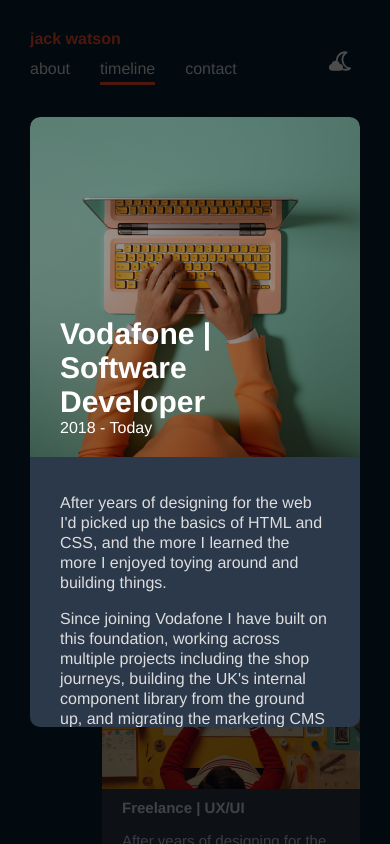
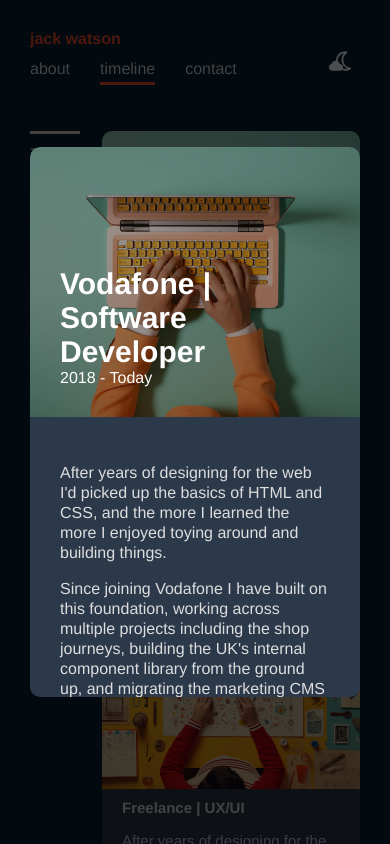
Before and after one commit to theblindguest/portfolio, a React app: page /timeline in a window 390 px wide. Both pictures are taken after a click on the element 231 px from the left and 318 px from the top of the page. Shown: the top 844 px of the page. Built offline with nearby package versions, Linux system fonts and the light colour scheme.

Commit message:
fix modal styling mobile

```diff
--- a/src/components/modal/index.tsx
+++ b/src/components/modal/index.tsx
@@ -10,7 +10,7 @@
 }
 
 const Modal: FC<Modal> = ({ modalData, setModalData }: Modal) => {
-  const { startDate, endDate, heading, subHeading, text, id, image } = modalData
+  const { startDate, endDate, heading, subHeading, text, image } = modalData
 
   useEffect(() => {
     document.body.style.overflow = 'hidden'
@@ -31,14 +31,16 @@
           e.stopPropagation()
         }}
       >
-        <Styled.Header image={image}>
+        <Styled.HeaderBackground image={image}>
+          <Styled.HeaderText>
             <Styled.Heading>
               {heading} | {subHeading}
             </Styled.Heading>
             <Styled.Dates>
               {startDate} - {endDate}
             </Styled.Dates>
-        </Styled.Header>
+          </Styled.HeaderText>
+        </Styled.HeaderBackground>
         <Styled.Text dangerouslySetInnerHTML={{ __html: text }} />
       </Styled.Modal>
     </Styled.ModalOverlay>
--- a/src/components/modal/modal.styles.ts
+++ b/src/components/modal/modal.styles.ts
@@ -22,25 +22,29 @@
     background-color: ${props.theme.colors.backgrounds.modal};
     border-radius: 10px;
     overflow: auto;
-    padding: 30px;
     margin: 30px;
   `
 )
 
-export const Header = styled.div<{ image: string }>(
+export const HeaderBackground = styled.div<{ image: string }>(
   (props) => css`
+    display: flex;
     border-top-right-radius: 10px;
     border-top-left-radius: 10px;
-    margin: -30px -30px 0;
-    min-height: 300px;
+    min-height: 270px;
     background: url(${props.image}), rgba(0, 0, 0, 0.4);
     background-size: cover;
     background-position: center;
     background-blend-mode: multiply;
+  `
+)
+
+export const HeaderText = styled.div(
+  (props) => css`
     display: flex;
     flex-direction: column;
-    padding: 20px 30px;
     justify-content: end;
+    margin: 30px;
   `
 )
 
@@ -59,8 +63,8 @@
 )
 
 export const Text = styled.div`
-  margin-top: 20px;
   line-height: 20px;
+  padding: 30px;
 
   ul {
     li {
--- a/src/data/timelineMoments.ts
+++ b/src/data/timelineMoments.ts
@@ -123,7 +123,7 @@
     startDate: '1986',
     endDate: '2009',
     heading: 'Growing up',
-    subHeading: 'smth',
+    subHeading: '',
     text: `
       <p>
         After years of designing for the web I'd picked up the basics of HTML
```
Also changed, not shown: 1 other file (tests, documents, lock files or other folders). Lines whose indentation alone changed are shown as unchanged.
